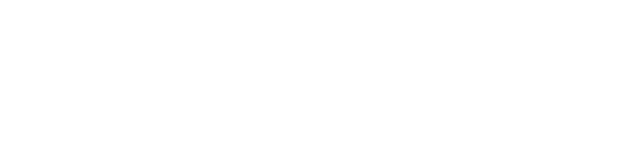
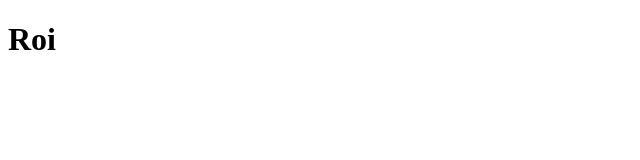
Before and after one commit to PedroPicole/kayky, a plain HTML site: page index.html in a window 1280 px wide. Shown: the full height of the page, 0-640 px from the left. Drawn offline with Linux system fonts and the light colour scheme.

Commit message:
atualizações

```diff
--- a/index.html
+++ b/index.html
@@ -8,5 +8,7 @@
 </head>
 <body>
 
+    <h1>Roi</h1>
+
 </body>
 </html>
```
